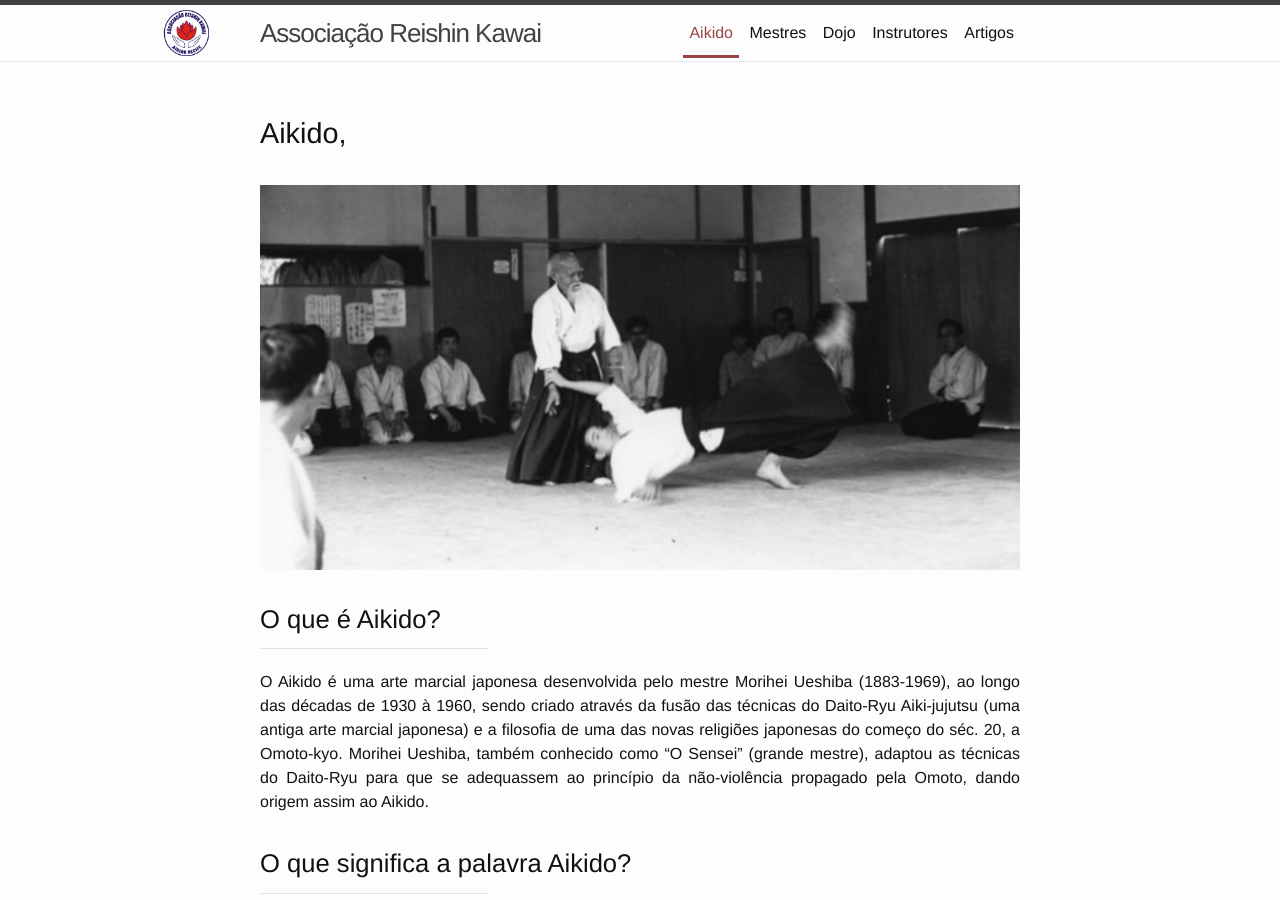
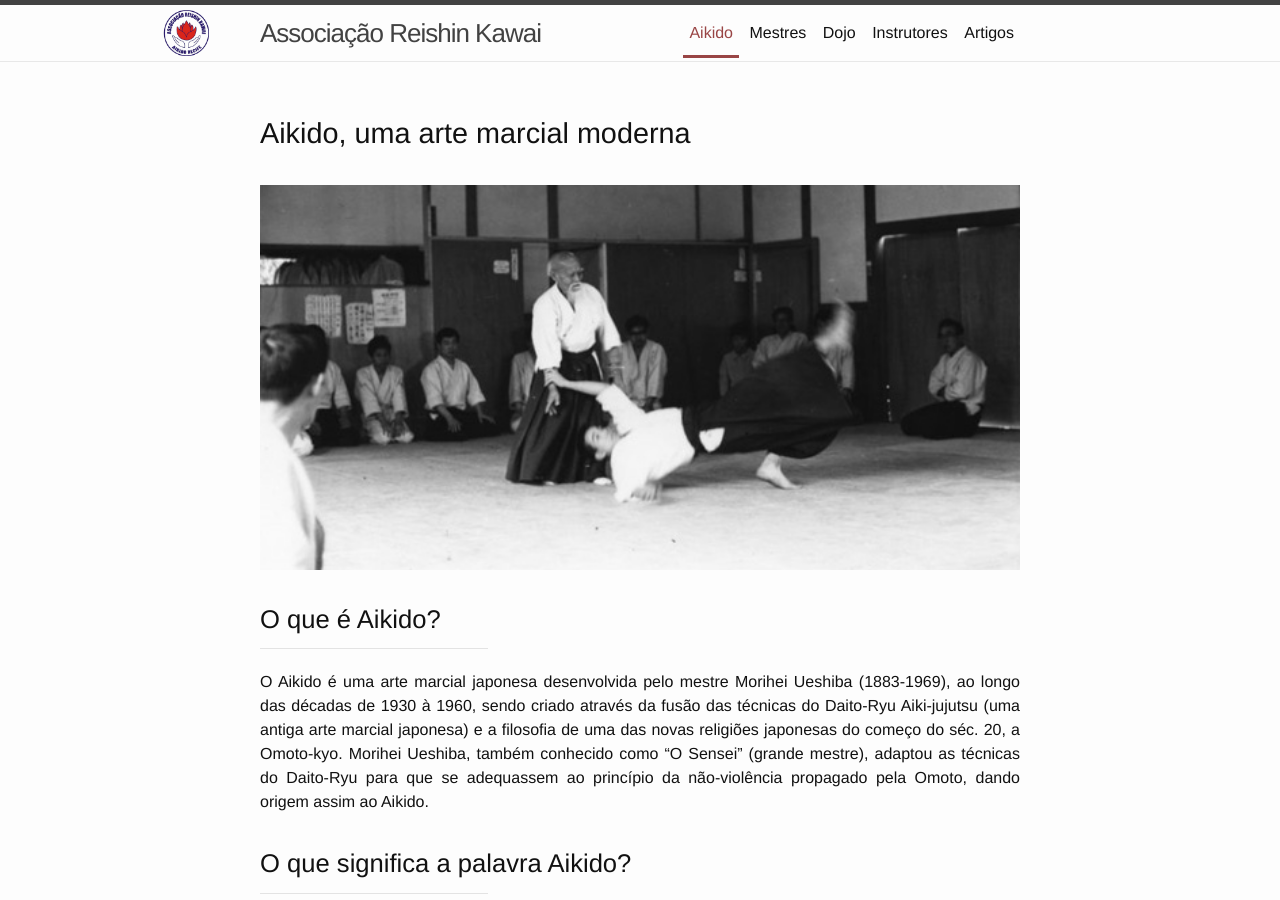
Before and after one commit to aikidorecife/aikidorecife.github.io, a Jekyll site: the page built from aikido.md, in a window 1280 px wide and 900 px high. Built offline with Jekyll 4.4.1, drawn with Linux system fonts in a browser that asks for light colours; nearby versions of some CDN libraries.

Commit message:
correcting aikido page header

```diff
--- a/aikido.md
+++ b/aikido.md
@@ -5,7 +5,7 @@ permalink: /aikido/
 description: Aikido é uma arte marcial japonesa para defesa pessoal que tem por princípio usar a força do adversário contra ele mesmo.
 ---
 
-# Aikido,
+# Aikido, uma arte marcial moderna
 
 <img alt="Morihei Ueshiba projetando um aluno" src="{{ site.url }}/assets/morihei-aikido.jpg" width="100%" />
 
```
